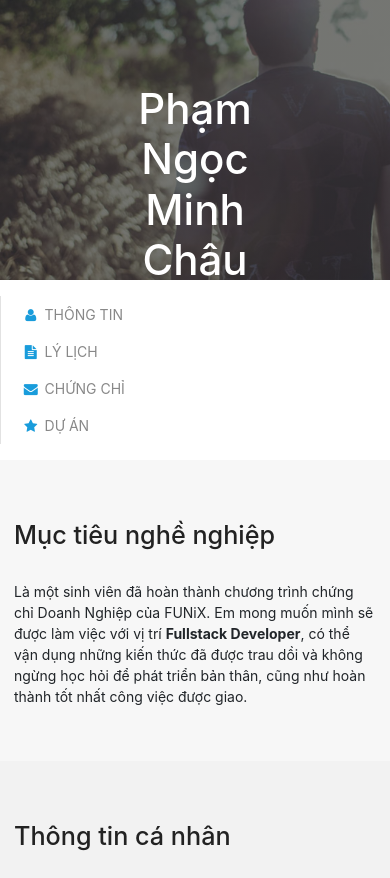
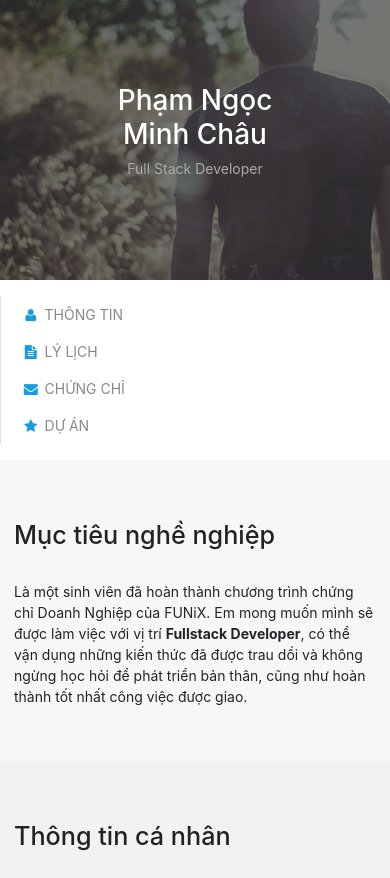
Before and after one commit to chaupnmFX18494/Digital_cv, a plain HTML site: page index.html in a window 390 px wide. Shown: the top 878 px of the page. Drawn offline with nearby package versions, Linux system fonts and the light colour scheme.

Commit message:
Update tablet.css

```diff
--- a/css/tablet.css
+++ b/css/tablet.css
@@ -3,4 +3,7 @@
     padding-left: 16px;
     padding-right: 16px;
   }
+  #banner h1 {
+  font-size: 2em;
 }
+}
```
